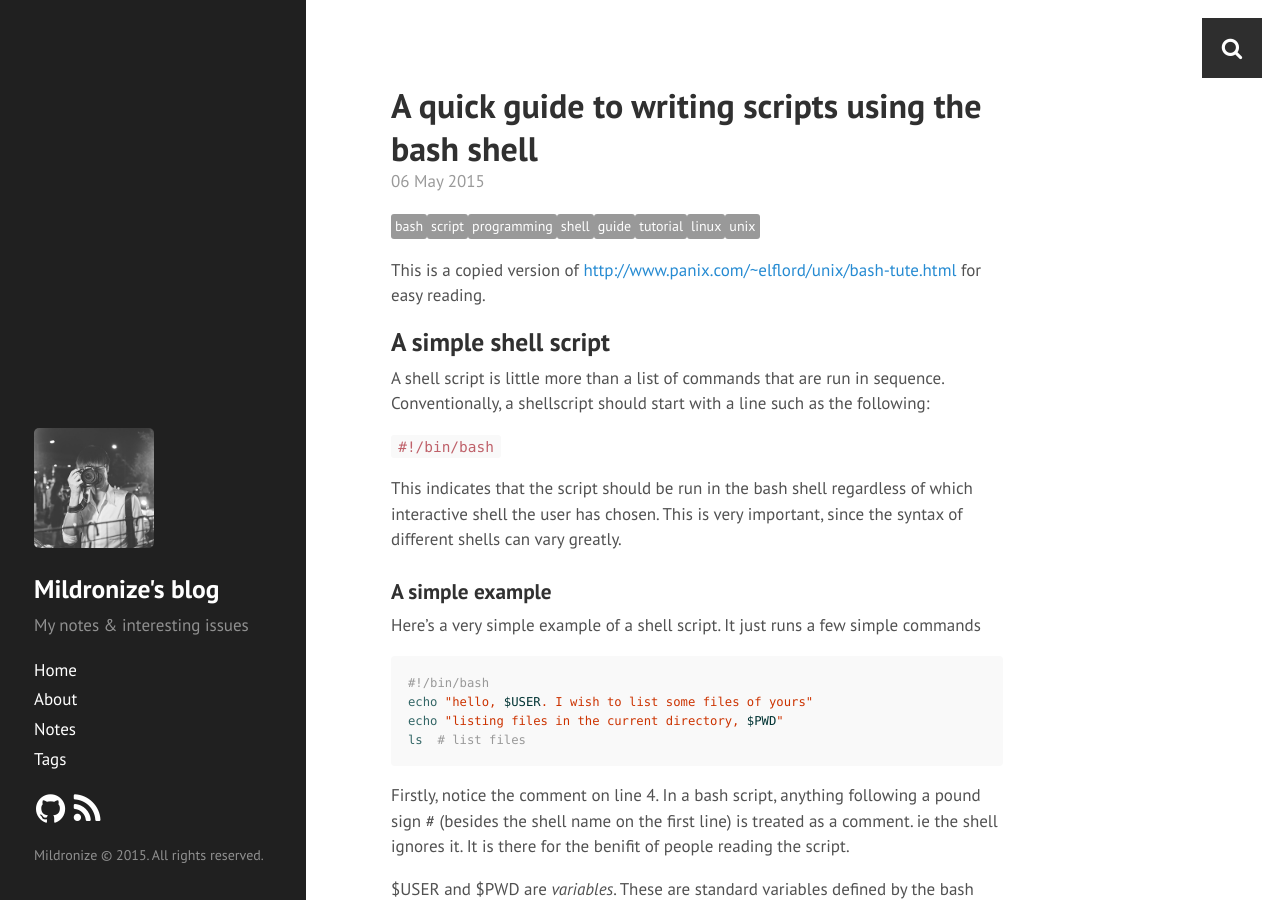
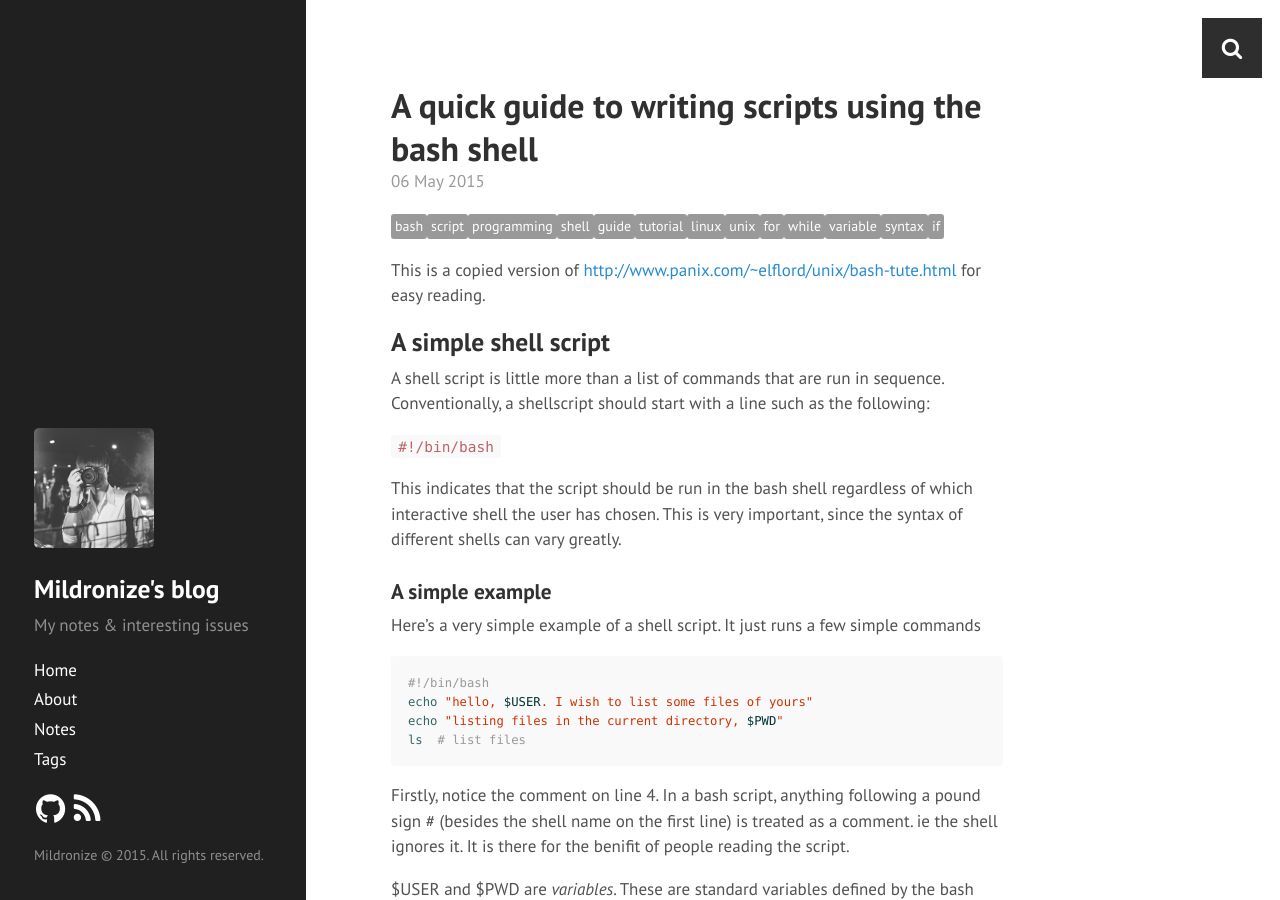
Before and after one commit to mildronize/blog-jekyll, a Jekyll site: the page built from _posts/2015-05-06-a-quick-guide-to-writing-scripts-using-the-bash-shell.md, in a window 1280 px wide and 900 px high. Built offline with Jekyll 4.4.1, drawn with Linux system fonts in a browser that asks for light colours; Markdown is read by kramdown in place of the engine named in the settings; comment, search, counter and statistics services are not loaded.

Commit message:
fix tags

```diff
--- a/_posts/2015-05-06-a-quick-guide-to-writing-scripts-using-the-bash-shell.md
+++ b/_posts/2015-05-06-a-quick-guide-to-writing-scripts-using-the-bash-shell.md
@@ -5,7 +5,7 @@ title: A quick guide to writing scripts using the bash shell
 description: This tutorial contents basic syntax, variables conditionals, loop, etc.
 
 category: articles
-tags: [bash, script, programming, shell, guide, tutorial, linux, unix]
+tags: [bash, script, programming, shell, guide, tutorial, linux, unix, for, while, variable, syntax, if]
 ---
 This is a copied version of <http://www.panix.com/~elflord/unix/bash-tute.html> for easy reading.
 
```
